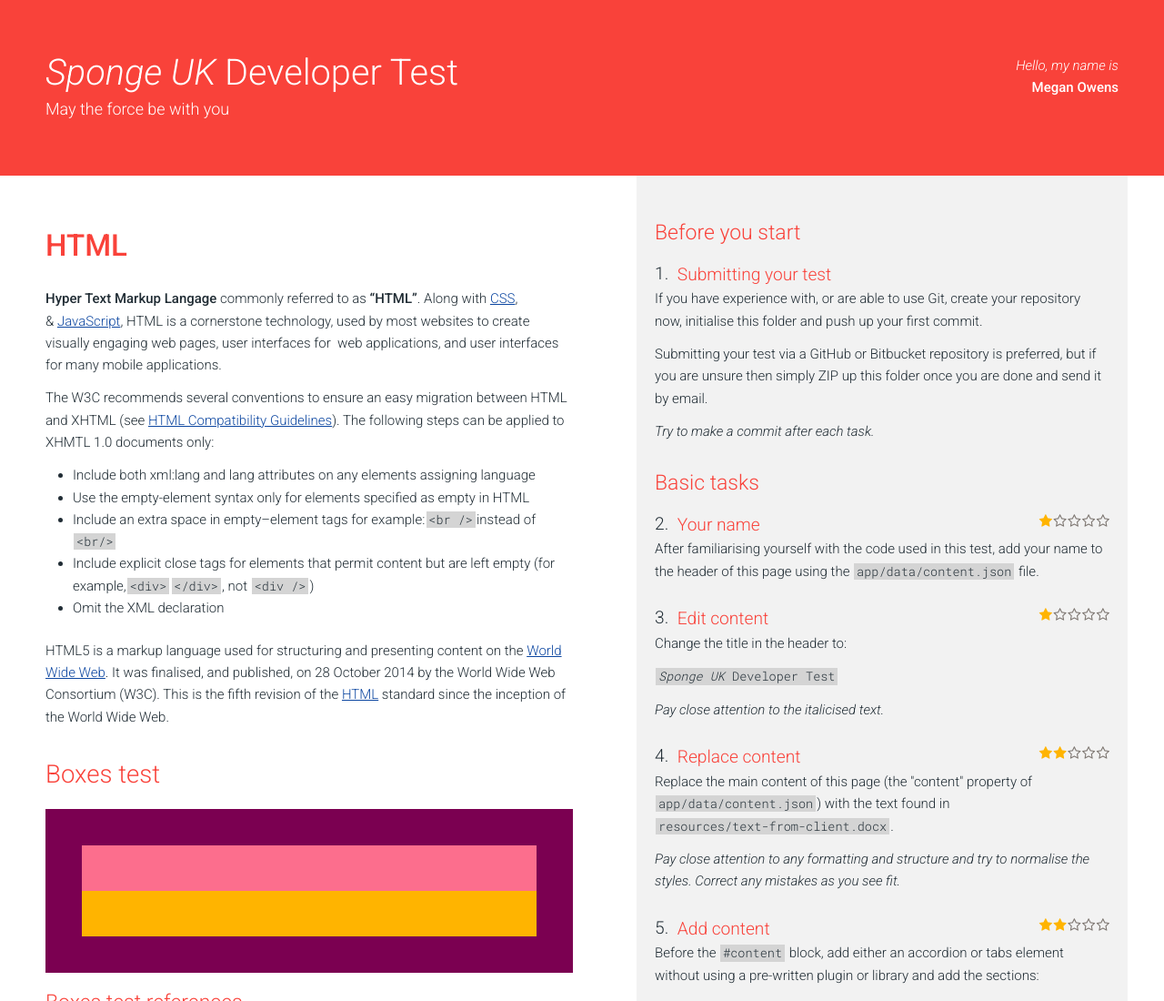
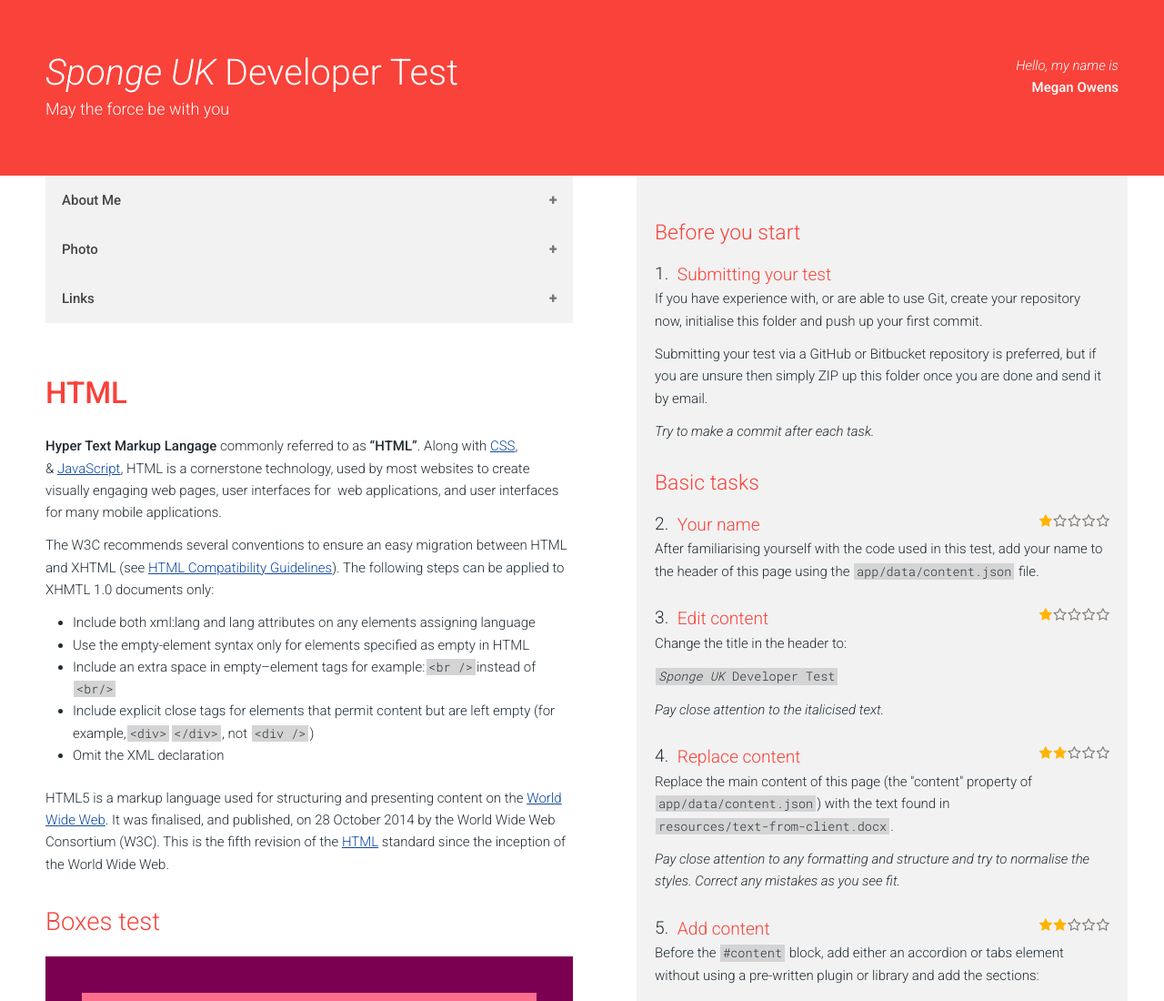
Before and after one commit to DigitalOwens/SpongeTest, a website: page index.html in a window 1280 px wide. Shown: the top 1100 px of the page at 91% size. Drawn offline with Linux system fonts and the light colour scheme.

Commit message:
Completed Task 5
Added an accordian with relevent information. Included a photo into rescources folder, and added some new CSS.

```diff
--- a/app/css/spongetest.css
+++ b/app/css/spongetest.css
@@ -201,3 +201,69 @@
 #box-right {
   height: 50px;
 }
+
+/**
+ * New CSS
+ */
+
+button.accordion {
+    background-color: #f2f2f2;
+    color: #444;
+    cursor: pointer;
+    padding: 18px;
+    width: 100%;
+    border: none;
+    text-align: left;
+    outline: none;
+    font-size: 15px;
+    transition: 0.4s;
+}
+
+button.accordion.active, button.accordion:hover {
+    background-color: #d4d4d4;
+}
+
+button.accordion:after {
+    content: '\002B';
+    color: #777;
+    font-weight: bold;
+    float: right;
+    margin-left: 5px;
+}
+
+button.accordion.active:after {
+    content: "\2212";
+}
+
+div.panel {
+    padding: 0 18px;
+    background-color: white;
+    max-height: 0;
+    overflow: hidden;
+    transition: max-height 0.2s ease-out;
+}
+
+div.panel p{
+    margin-top: 5px;
+}
+.imgAboutMe img{
+    display: block;
+    width: 200px;
+    height: 150px;
+    margin-left: auto;
+    margin-right: auto }
+}
+
+table {
+    border: none !important;
+}
+table tbody{
+    border: none !important;
+    width: 100%;
+}
+
+td, th {
+    border: none !important;
+    text-align: left;
+    padding: 8px;
+}
--- a/index.html
+++ b/index.html
@@ -21,12 +21,44 @@
   <!-- The CSS for this page -->
   <link href="app/css/spongetest.css" rel="stylesheet">
 </head>
+
 <body>
 <div id="header-wrapper">
   <header id="header" class="grid-container"></header>
 </div>
 <div class="grid-container">
   <section class="grid-50">
+      <button class="accordion">About Me</button>
+        <div class="panel">
+            <p>Hello! I'm Megan a creative technologist. I've just finished my degree in Digital Art & Technology, expecting a first. My desire to succeed has always been strong in whatever I did, I played hockey at county level and represented Wales playing chess. In my free time I like to play on my PS4, go on adventures, and spend time with friends, family and pets!
+            </p>
+        </div>
+        <button class="accordion">Photo</button>
+        <div class="panel imgAboutMe">
+          <img src="resources/MeganOwens.jpg">
+        </div>
+        <button class="accordion">Links</button>
+        <div class="panel">
+         <table>
+          <tr>
+            <th>Link</th>
+            <th>Description</th>
+          </tr>
+          <tr>
+            <td><a href="http://www.meganowens.co.uk">Portfolio Site</a></td>
+            <td>This is my own portfolio website, I edit this as often as I can to showcase new work. I designed all the assets myself.</td>
+          </tr>
+          <tr>
+            <td><a href="http://www.plymouthoffices.co.uk">The Loft Offices</a></td>
+              <td>My most recent freelance website. After creating <a href="http://marinabar.co.uk">The Marina Bar</a>'s website, my client was so impressed they wanted me to create them a site for their new business venture. I took the photos and designed the logo as well!</td>
+          </tr>
+          <tr>
+            <td><a href="http://www.tskchess.com">TSK Chess</a></td>
+            <td>This was my first website design for a client. I made it voluntarily to gain experience. Quite a lot of chess related pages are outdated, so I tried to give it a modern, clean and simplistic aesthetic.</td>
+          </tr>
+        </table>
+        </div>
+
     <!-- INSERT YOUR "ABOUT ME" SECTION HERE -->
     <article id="content"></article>
     <noscript>
@@ -89,6 +121,24 @@
   {{/with}}
 </script>
 
+<!-- Accordion Style -->
+<script>
+var acc = document.getElementsByClassName("accordion");
+var i;
+
+for (i = 0; i < acc.length; i++) {
+  acc[i].onclick = function() {
+    this.classList.toggle("active");
+    var panel = this.nextElementSibling;
+    if (panel.style.maxHeight){
+      panel.style.maxHeight = null;
+    } else {
+      panel.style.maxHeight = panel.scrollHeight + "px";
+    }
+  }
+}
+</script>
+
 <!-- Documentation link Handlebars template -->
 <script id="documentation-template" type="text/x-handlebars-template">
   {{#each links}}
```
Also changed, not shown: resources/MeganOwens.jpg (added).
